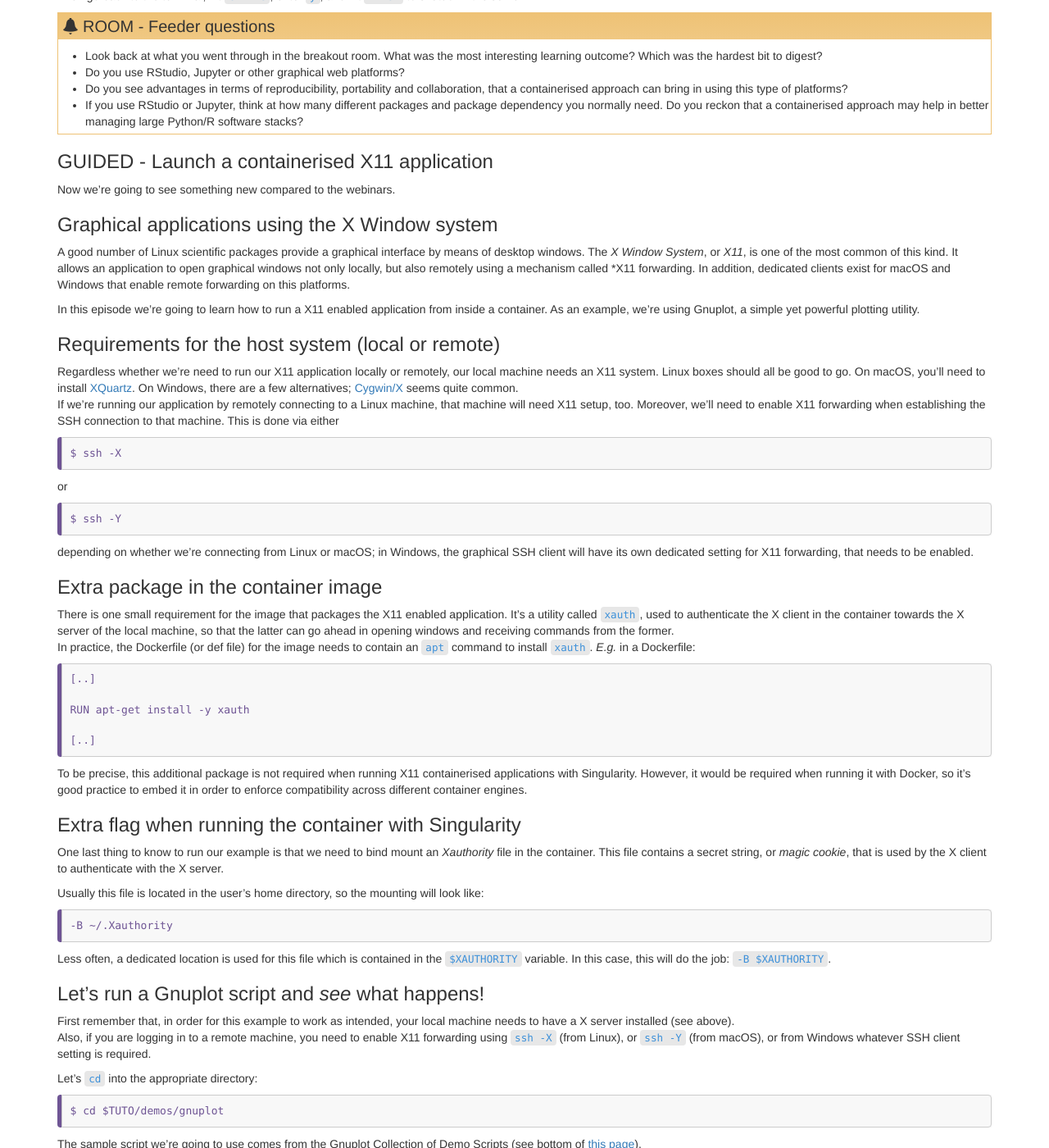
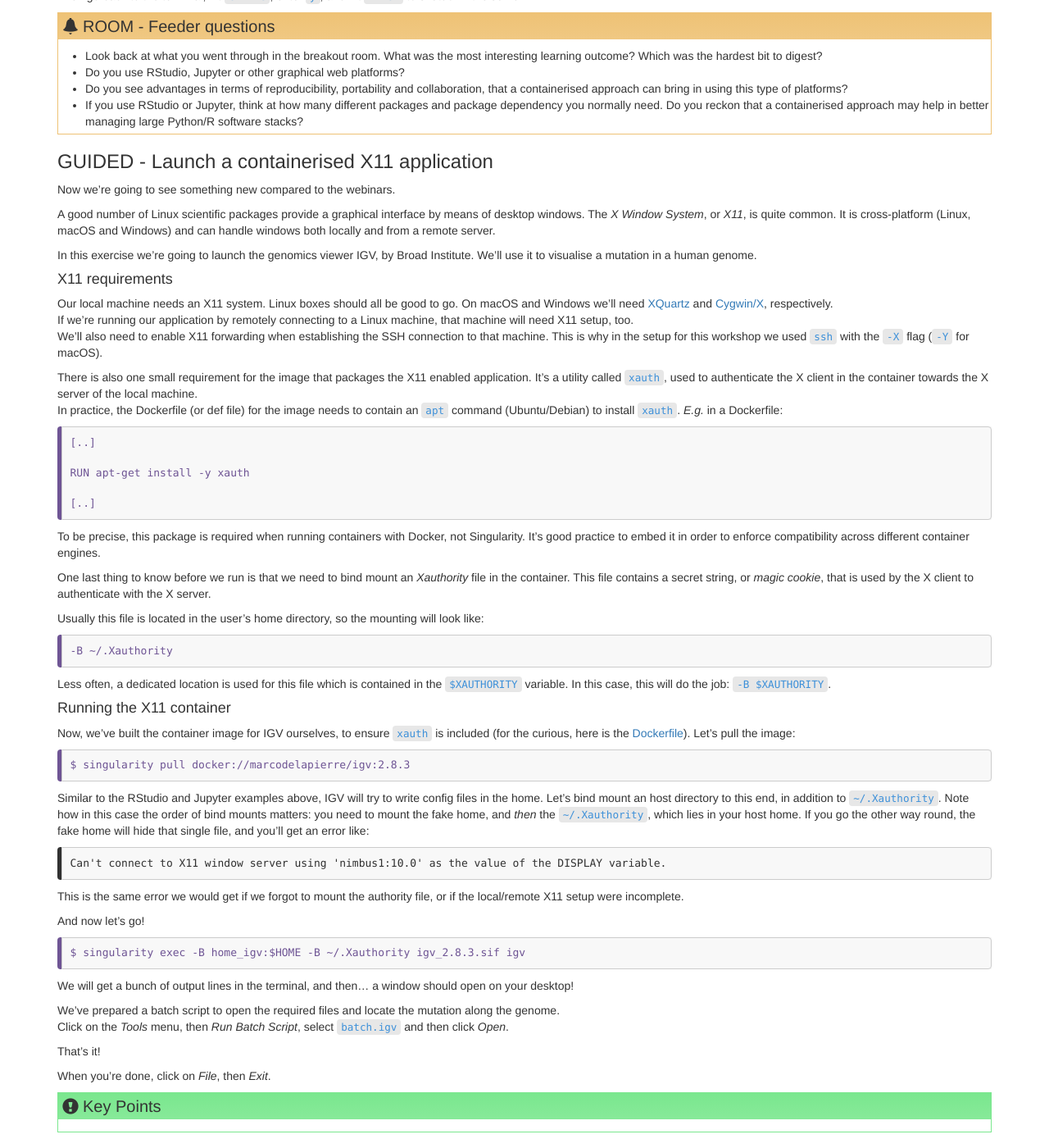
Before and after one commit to PawseySC/containers-bioinformatics-workshop, a Jekyll site: the page built from _episodes/4.graphical.md, in a window 1280 px wide and 1400 px high, scrolled down 4540 px. Shown: the whole window at 82% size. Built offline with Jekyll 4.4.1, drawn with Linux system fonts in a browser that asks for light colours; some of the changed text lies outside the part shown.

Commit message:
s2 x11 polished

````diff
--- a/_episodes/4.graphical.md
+++ b/_episodes/4.graphical.md
@@ -465,41 +465,19 @@ Then go back to the terminal, hit `Ctrl-C`, enter `y`, and hit `Enter` to shutdo
 
 Now we're going to see something new compared to the webinars.
 
+A good number of Linux scientific packages provide a graphical interface by means of desktop windows.  The *X Window System*, or *X11*, is quite common.  It is cross-platform (Linux, macOS and Windows) and can handle windows both locally and from a remote server.
+
+In this exercise we're going to launch the genomics viewer IGV, by Broad Institute.  We'll use it to visualise a mutation in a human genome.
 
 
+#### X11 requirements
 
+Our local machine needs an X11 system.  Linux boxes should all be good to go.  On macOS and Windows we'll need [XQuartz](https://www.xquartz.org) and [Cygwin/X](https://x.cygwin.com), respectively.
+If we're running our application by remotely connecting to a Linux machine, that machine will need X11 setup, too.
+We'll also need to enable X11 forwarding when establishing the SSH connection to that machine.  This is why in the setup for this workshop we used `ssh` with the `-X` flag (`-Y` for macOS).
 
-### Graphical applications using the X Window system
-
-A good number of Linux scientific packages provide a graphical interface by means of desktop windows.  The *X Window System*, or *X11*, is one of the most common of this kind.  It allows an application to open graphical windows not only locally, but also remotely using a mechanism called *X11 forwarding.  In addition, dedicated clients exist for macOS and Windows that enable remote forwarding on this platforms.
-
-In this episode we're going to learn how to run a X11 enabled application from inside a container.  As an example, we're using Gnuplot, a simple yet powerful plotting utility.
-
-
-### Requirements for the host system (local or remote)
-
-Regardless whether we're need to run our X11 application locally or remotely, our local machine needs an X11 system.  Linux boxes should all be good to go.  On macOS, you'll need to install [XQuartz](https://www.xquartz.org).  On Windows, there are a few alternatives; [Cygwin/X](https://x.cygwin.com) seems quite common.
-If we're running our application by remotely connecting to a Linux machine, that machine will need X11 setup, too.  Moreover, we'll need to enable X11 forwarding when establishing the SSH connection to that machine.  This is done via either
-
-```
-$ ssh -X
-```
-{: .bash}
-
-or
-
-```
-$ ssh -Y
-```
-{: .bash}
-
-depending on whether we're connecting from Linux or macOS; in Windows, the graphical SSH client will have its own dedicated setting for X11 forwarding, that needs to be enabled.
-
-
-### Extra package in the container image
-
-There is one small requirement for the image that packages the X11 enabled application.  It's a utility called `xauth`, used to authenticate the X client in the container towards the X server of the local machine, so that the latter can go ahead in opening windows and receiving commands from the former.
-In practice, the Dockerfile (or def file) for the image needs to contain an `apt` command to install `xauth`.  *E.g.* in a Dockerfile:
+There is also one small requirement for the image that packages the X11 enabled application.  It's a utility called `xauth`, used to authenticate the X client in the container towards the X server of the local machine.
+In practice, the Dockerfile (or def file) for the image needs to contain an `apt` command (Ubuntu/Debian) to install `xauth`.  *E.g.* in a Dockerfile:
 
 ```
 [..]
@@ -510,12 +488,9 @@ RUN apt-get install -y xauth
 ```
 {: .source}
 
-To be precise, this additional package is not required when running X11 containerised applications with Singularity.  However, it would be required when running it with Docker, so it's good practice to embed it in order to enforce compatibility across different container engines.
+To be precise, this package is required when running containers with Docker, not Singularity.  It's good practice to embed it in order to enforce compatibility across different container engines.
 
-
-### Extra flag when running the container with Singularity
-
-One last thing to know to run our example is that we need to bind mount an *Xauthority* file in the container.  This file contains a secret string, or *magic cookie*, that is used by the X client to authenticate with the X server.
+One last thing to know before we run is that we need to bind mount an *Xauthority* file in the container.  This file contains a secret string, or *magic cookie*, that is used by the X client to authenticate with the X server.
 
 Usually this file is located in the user's home directory, so the mounting will look like:
 
@@ -527,38 +502,37 @@ Usually this file is located in the user's home directory, so the mounting will
 Less often, a dedicated location is used for this file which is contained in the `$XAUTHORITY` variable.  In this case, this will do the job: `-B $XAUTHORITY`.
 
 
-### Let's run a Gnuplot script and *see* what happens!
+#### Running the X11 container
 
-First remember that, in order for this example to work as intended, your local machine needs to have a X server installed (see above).
-Also, if you are logging in to a remote machine, you need to enable X11 forwarding using `ssh -X` (from Linux), or `ssh -Y` (from macOS), or from Windows whatever SSH client setting is required.
-
-Let's `cd` into the appropriate directory:
+Now, we've built the container image for IGV ourselves, to ensure `xauth` is included (for the curious, here is the [Dockerfile](https://github.com/marcodelapierre/md-dockerfiles/blob/master/bio/igv/Dockerfile)).  Let's pull the image:
 
 ```
-$ cd $TUTO/demos/gnuplot
+$ singularity pull docker://marcodelapierre/igv:2.8.3
 ```
 {: .bash}
 
-The sample script we're going to use comes from the Gnuplot Collection of Demo Scripts (see bottom of [this page](http://gnuplot.sourceforge.net/demo/hidden2.html)).
-We're going to use the image `docker://marcodelapierre/gnuplot:5.2.2_4`.  Let's start `gnuplot` from this image.  Don't forget the additional bind mounting:
+Similar to the RStudio and Jupyter examples above, IGV will try to write config files in the home.  Let's bind mount an host directory to this end, in addition to `~/.Xauthority`.
+Note how in this case the order of bind mounts matters: you need to mount the fake home, and *then* the `~/.Xauthority`, which lies in your host home.  If you go the other way round, the fake home will hide that single file, and you'll get an error like:
 
 ```
-$ singularity exec -B ~/.Xauthority docker://marcodelapierre/gnuplot:5.2.2_4 gnuplot
+Can't connect to X11 window server using 'nimbus1:10.0' as the value of the DISPLAY variable.
+```
+{: .output}
+
+This is the same error we would get if we forgot to mount the authority file, or if the local/remote X11 setup were incomplete.
+
+And now let's go!
+
+```
+$ singularity exec -B home_igv:$HOME -B ~/.Xauthority igv_2.8.3.sif igv
 ```
 {: .bash}
 
-```
-gnuplot>
-```
-{: .output}
+We will get a bunch of output lines in the terminal, and then... a window should open on your desktop!
 
-Now, from the gnuplot shell, execute the following:
+We've prepared a batch script to open the required files and locate the mutation along the genome.
+Click on the *Tools* menu, then *Run Batch Script*, select `batch.igv` and then click *Open*.
 
-```
-gnuplot> load('tori.gp')
-```
-{: .source}
+That's it!
 
-Whooa, we got doughnuts!
-
-When you're done, close the X11 window by hitting `q`, and then close the gnuplot shell using `exit`.
+When you're done, click on *File*, then *Exit*.
````
